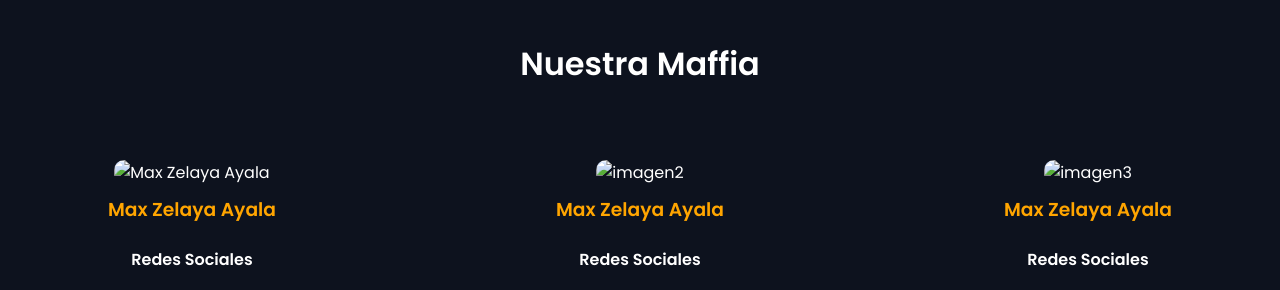
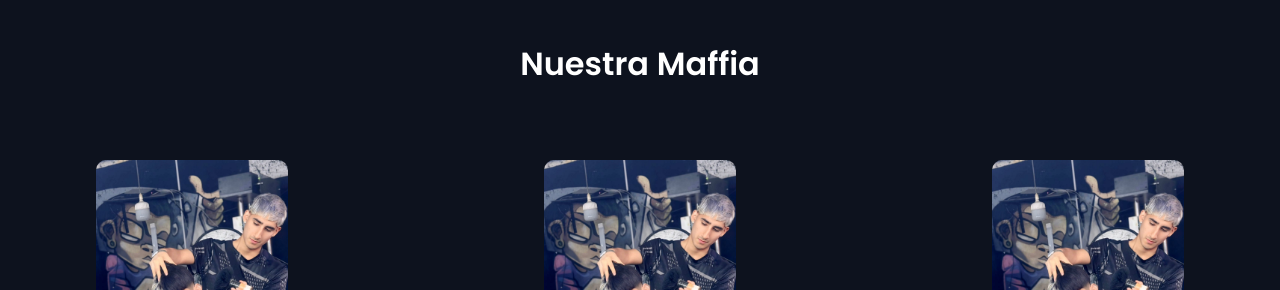
Before and after one commit to LitC0d3/maffia, a plain HTML site: page index.html in a window 1280 px wide. Shown: the part 2359-2649 px from the top of the page. Drawn offline with nearby package versions, Linux system fonts and the light colour scheme.

Commit message:
Correccion en Redirecciones

```diff
--- a/index.html
+++ b/index.html
@@ -7,6 +7,7 @@
     <link rel="stylesheet" href="style.css">
     <link rel="stylesheet" href="https://cdnjs.cloudflare.com/ajax/libs/font-awesome/6.0.0-beta3/css/all.min.css">
     <link href="https://unpkg.com/aos@2.3.1/dist/aos.css" rel="stylesheet">
+    <link rel="shortcut icon" href="" type="image/x-icon">
 </head>
 <body>
     <header class="header">
@@ -99,7 +100,7 @@
             <br><br>
             <div class="equipo-container">
                 <div class="miembro-equipo" data-aos="fade-up" data-aos-delay="200">
-                    <img src="img/anze.jpeg" alt="Max Zelaya Ayala">
+                    <img src="img/barberos/anze.jpeg" alt="Max Zelaya Ayala">
                     <h3>Max Zelaya Ayala</h3>
                     <h4>Redes Sociales</h4>
                     <div class="redes-sociales">
@@ -109,7 +110,7 @@
                     </div>
                 </div>
                 <div class="miembro-equipo" data-aos="fade-up" data-aos-delay="200">
-                    <img src="img/anze.jpeg" alt="imagen2">
+                    <img src="img/barberos/anze.jpeg" alt="imagen2">
                     <h3>Max Zelaya Ayala</h3>
                     <h4>Redes Sociales</h4>
                     <div class="redes-sociales">
@@ -119,7 +120,7 @@
                     </div>
                 </div>
                 <div class="miembro-equipo" data-aos="fade-up" data-aos-delay="200">
-                    <img src="img/anze.jpeg" alt="imagen3">
+                    <img src="img/barberos/anze.jpeg" alt="imagen3">
                     <h3>Max Zelaya Ayala</h3>
                     <h4>Redes Sociales</h4>
                     <div class="redes-sociales">
```
